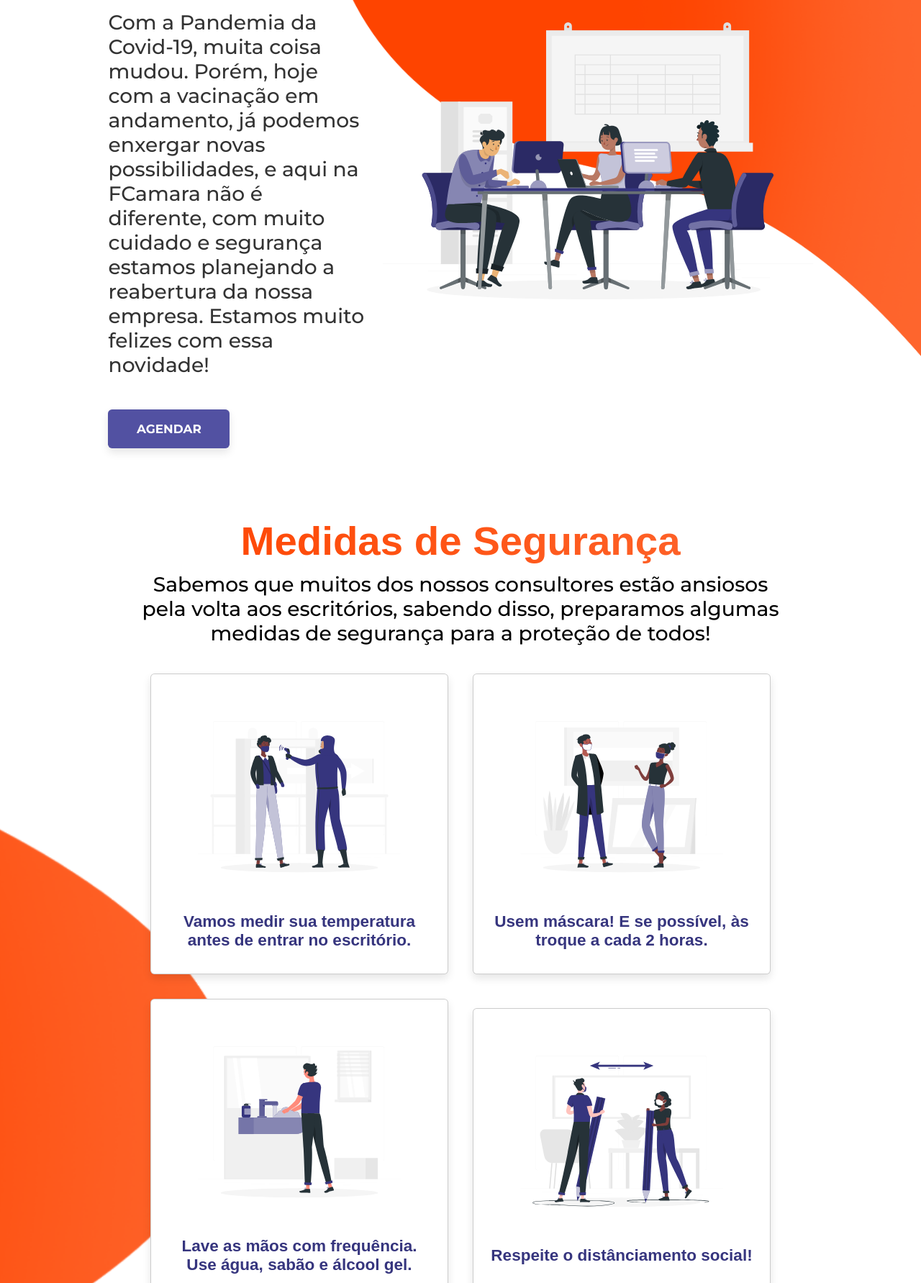
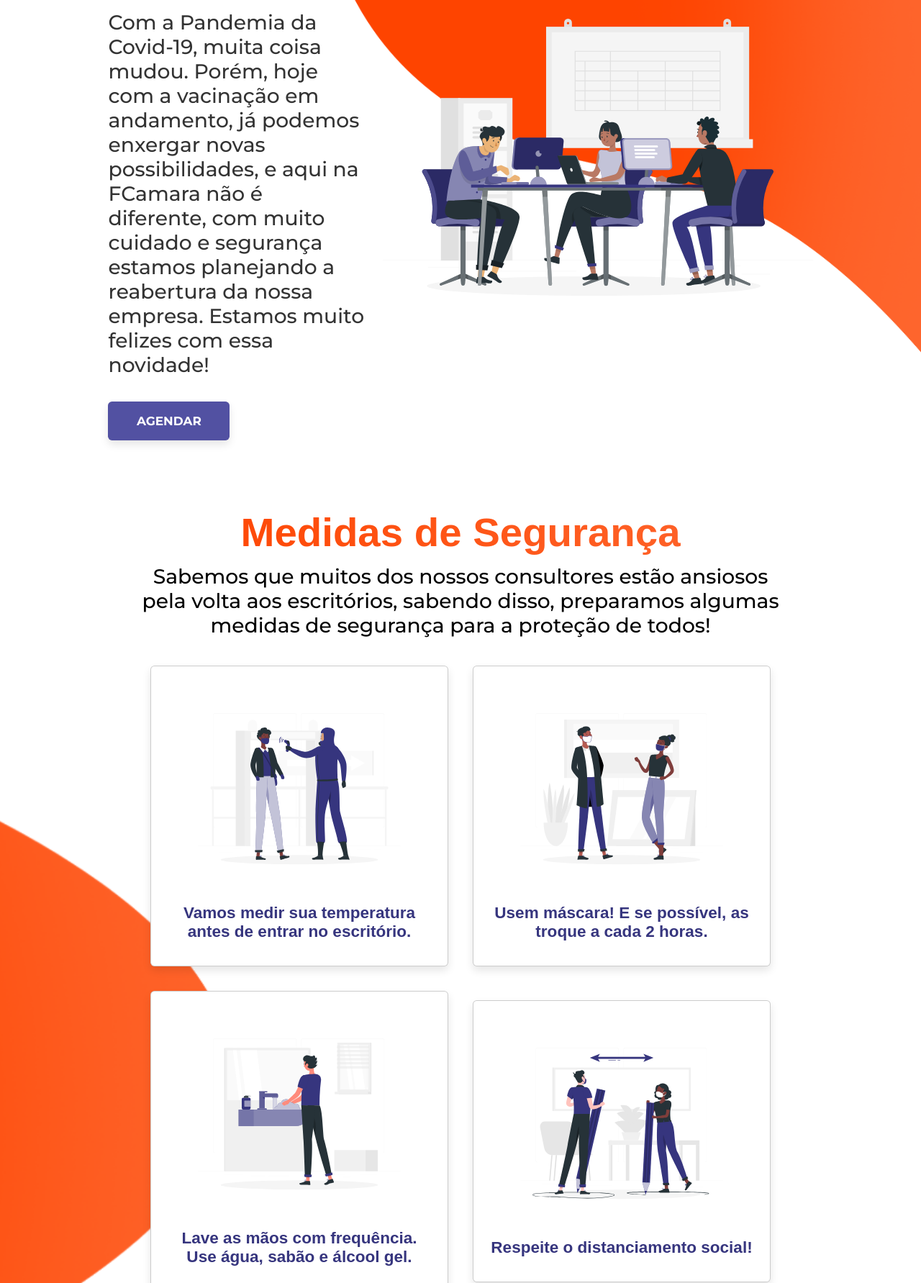
Before and after one commit to patricksb98/FCamara-Landing-Page, a plain HTML site: page index.html in a window 1280 px wide. Shown: the part 257-2040 px from the top of the page at 72% size. Drawn offline with Linux system fonts and the light colour scheme.

Commit message:
Fixed spelling mistakes

```diff
--- a/index.html
+++ b/index.html
@@ -77,7 +77,7 @@
 
         <div class="box">
             <img src="assets/images/masks.svg" alt="">
-            <h3>Usem máscara! E se possível, às troque a cada 2 horas.</h3>
+            <h3>Usem máscara! E se possível, as troque a cada 2 horas.</h3>
         </div>
 
         <div class="box">
@@ -87,7 +87,7 @@
 
         <div class="box">
             <img src="assets/images/social-distance.svg" alt="">
-            <h3>Respeite o distânciamento social!</h3>
+            <h3>Respeite o distanciamento social!</h3>
         </div>
 
         <div class="box">
@@ -104,7 +104,6 @@
 <!-- about section starts -->
 
 <section class="about" id="about">
-    <h1 class="heading">Sobre o Agendamento</h1>
 
     <div class="column">
         <div class="content">
--- a/style.css
+++ b/style.css
@@ -67,6 +67,7 @@ section{
     cursor: pointer;
     box-shadow: 0 .5rem 1rem rgba(0,0,0,.1);
     transition: all .0s linear;
+    margin-top: 2rem;
 }
 
 .btn:hover{
@@ -152,7 +153,6 @@ header label{
     font-size: 2.5rem;
     color: #333;
     padding:1rem 0;
-    margin-bottom: 2rem;
     font-weight: 500;
     max-width: 60rem;
 }
@@ -217,10 +217,6 @@ header label{
     background-overflow: visible;
 }
 
-.about .heading{
-    margin-top: 15rem;
-}
-
 .about .column{
     display: flex;
     align-items: center;
@@ -244,6 +240,7 @@ header label{
     font-family: var(--font-black);
     font-size: 4rem;
     color: var(--base-color-alt);
+    margin-bottom: 2rem;
 }
 
 .about .column .content p{
```
